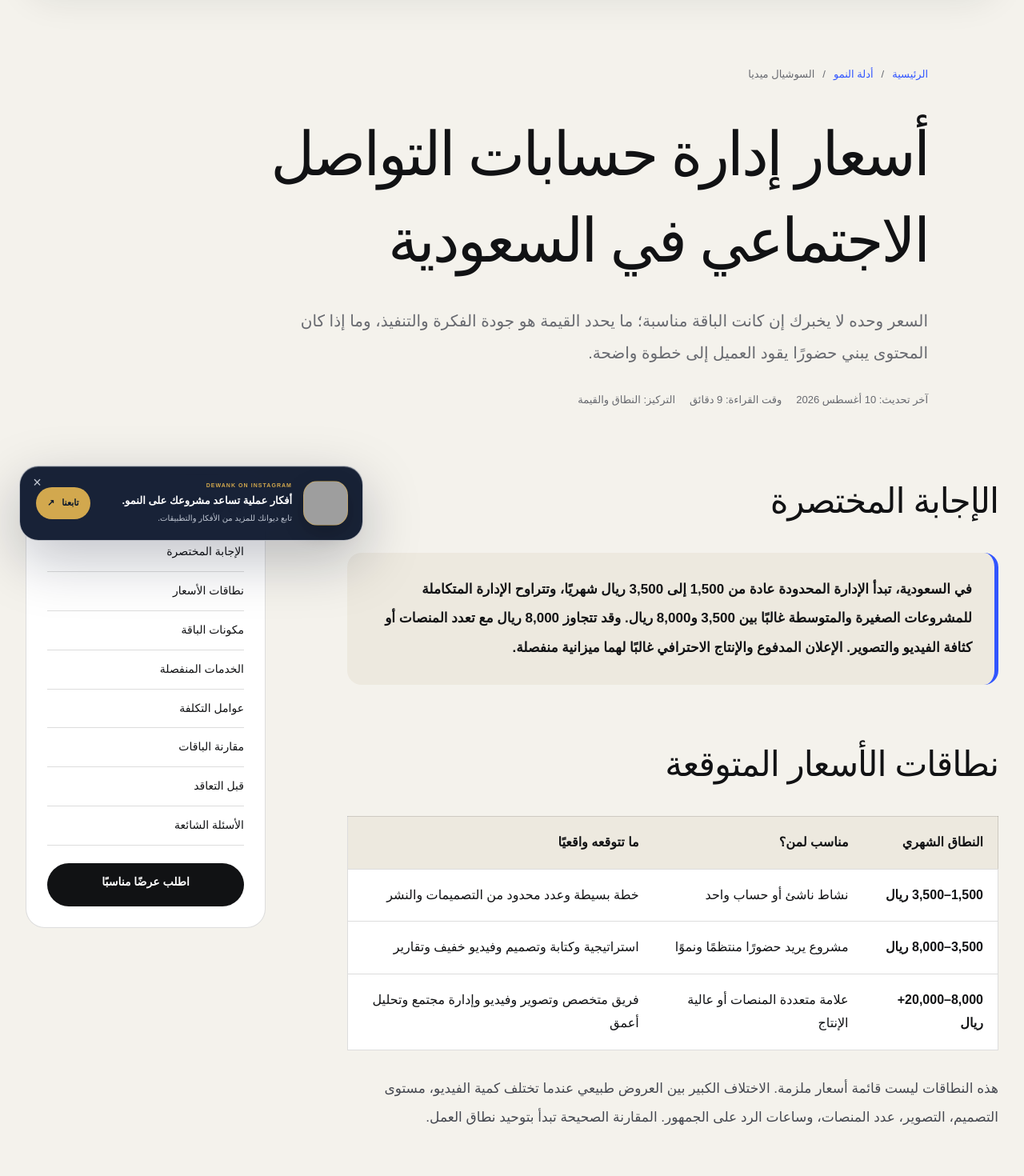
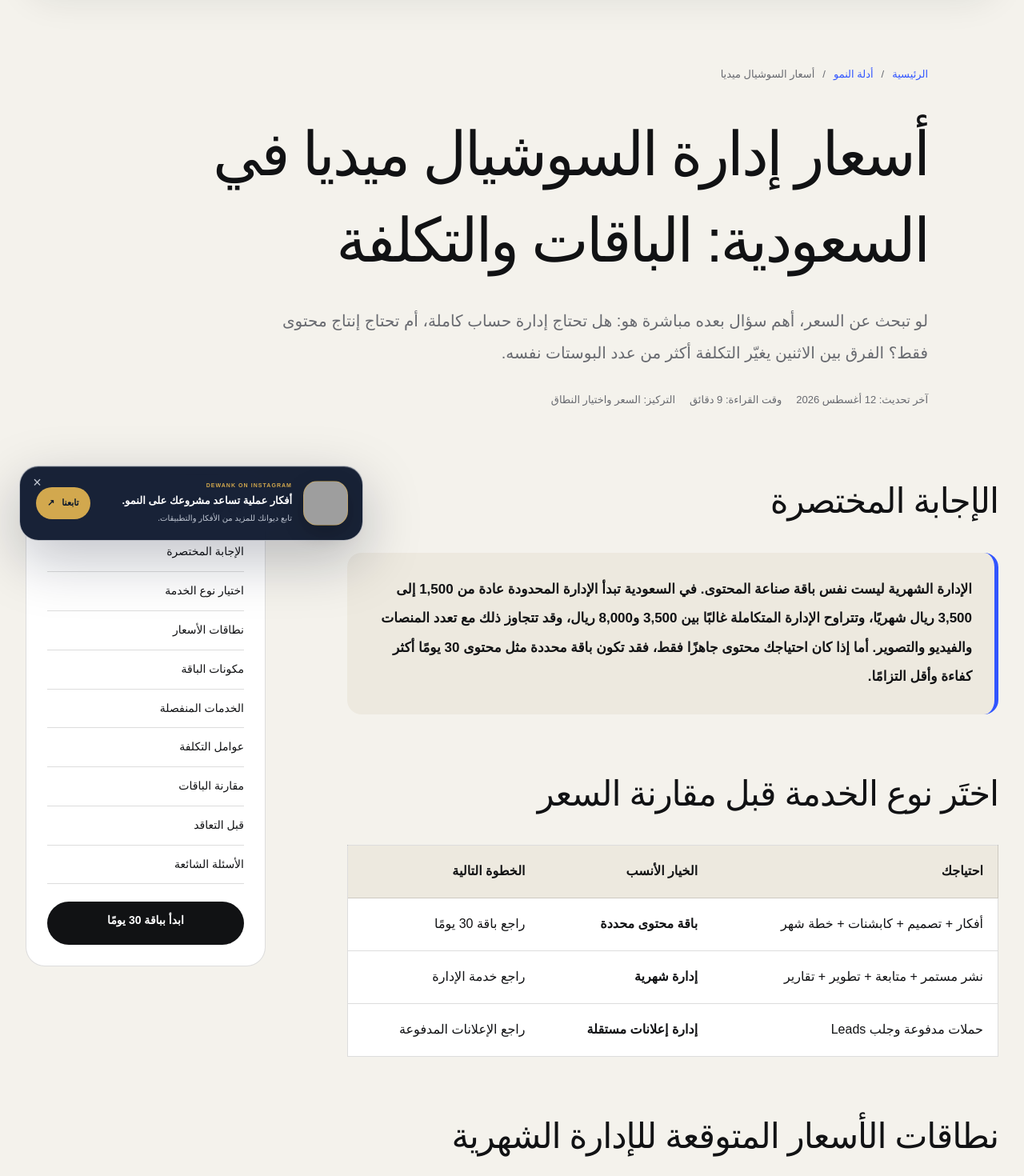
Before and after one commit to mohammedrashad2011-ui/Dewank-2026-website, a Next.js app: page /guides/social-media-management-cost-saudi-arabia in a window 1280 px wide. Shown: the part 100-1570 px from the top of the page at 80% size. Built offline with nearby package versions, Linux system fonts and the light colour scheme; grey boxes are pictures that could not be loaded; a web font is replaced by a local one.

Commit message:
Turn social media pricing guide into commercial bridge

```diff
--- a/app/guides/social-media-management-cost-saudi-arabia/page.tsx
+++ b/app/guides/social-media-management-cost-saudi-arabia/page.tsx
@@ -4,35 +4,36 @@ import { Footer, Header } from "../../components/site-shell";
 import { createMetadata, organizationId, siteUrl } from "../../lib/seo";
 import "../guides.css";
 
-const title = "أسعار إدارة حسابات التواصل الاجتماعي في السعودية";
-const description = "دليل عملي لفهم أسعار إدارة حسابات التواصل الاجتماعي في السعودية، وما الذي تشمل عليه الباقات، وعوامل التكلفة، والفرق بين الإدارة وصناعة المحتوى والإعلانات.";
+const title = "أسعار إدارة السوشيال ميديا في السعودية: الباقات والتكلفة";
+const description = "دليل أسعار إدارة السوشيال ميديا في السعودية: نطاقات التكلفة، الفرق بين الإدارة الشهرية وباقات المحتوى، وما الذي يدخل في السعر قبل التعاقد.";
 
 export const metadata: Metadata = createMetadata({
   title: `${title} | دليل ديوانك`,
   description,
   path: "/guides/social-media-management-cost-saudi-arabia",
-  keywords: ["أسعار إدارة حسابات التواصل الاجتماعي في السعودية", "باقات إدارة السوشيال ميديا", "تكلفة إدارة انستقرام", "شركة إدارة حسابات التواصل الاجتماعي", "أسعار صناعة المحتوى في السعودية"],
+  keywords: ["أسعار إدارة السوشيال ميديا", "أسعار إدارة حسابات التواصل الاجتماعي في السعودية", "باقات إدارة السوشيال ميديا", "تكلفة إدارة انستقرام", "أسعار صناعة المحتوى في السعودية", "سعر إدارة حسابات التواصل الاجتماعي"],
 });
 
 const faqs = [
-  { question: "كم سعر إدارة حسابات التواصل الاجتماعي شهريًا؟", answer: "تبدأ الخدمات المحدودة غالبًا من 1,500 إلى 3,500 ريال شهريًا، بينما تتراوح الإدارة المتكاملة للمشروعات الصغيرة والمتوسطة غالبًا بين 3,500 و8,000 ريال، وقد تتجاوز 8,000 ريال عند تعدد المنصات أو زيادة إنتاج الفيديو والتصوير. هذه نطاقات إرشادية وتتغير حسب نطاق التنفيذ." },
-  { question: "هل تصوير المنتجات والفيديو ضمن الباقة؟", answer: "ليس دائمًا. التصميم والكتابة قد يكونان ضمن الإدارة الشهرية، لكن جلسات التصوير والموديل والموقع والمونتاج المتقدم غالبًا تسعّر كبند مستقل. يجب أن يذكر العرض عدد القطع ونوعها بوضوح." },
-  { question: "هل إدارة الإعلانات ضمن إدارة الحسابات؟", answer: "غالبًا تكون خدمة منفصلة، كما أن ميزانية الإعلان المدفوعة إلى Meta أو TikTok لا تدخل ضمن أتعاب الإدارة. الجمع بينهما ممكن، لكن يجب فصل الأتعاب والإنفاق والنتائج المطلوبة." },
-  { question: "هل زيادة عدد المنشورات تعني باقة أفضل؟", answer: "لا. الباقة الأفضل هي التي تربط المحتوى بهدف تجاري واضح وتحافظ على الجودة والاستمرارية. نشر عدد كبير من القطع المتشابهة قد يرفع التكلفة من دون تحسين الثقة أو الطلبات." },
+  { question: "كم سعر إدارة حسابات التواصل الاجتماعي شهريًا؟", answer: "تبدأ الخدمات المحدودة غالبًا من 1,500 إلى 3,500 ريال شهريًا، بينما تتراوح الإدارة المتكاملة للمشروعات الصغيرة والمتوسطة غالبًا بين 3,500 و8,000 ريال، وقد تتجاوز 8,000 ريال عند تعدد المنصات أو زيادة إنتاج الفيديو والتصوير. هذه نطاقات إرشادية وليست قائمة أسعار ديوانك." },
+  { question: "هل توجد باقة أرخص إذا كنت أحتاج المحتوى فقط؟", answer: "نعم. إذا كنت لا تحتاج إدارة رسائل أو نشرًا يوميًا أو إدارة مجتمع، فقد تكون باقة محتوى محددة لمدة 30 يومًا أنسب وأوضح من التعاقد على إدارة شهرية كاملة." },
+  { question: "هل تصوير المنتجات والفيديو ضمن الباقة؟", answer: "ليس دائمًا. التصميم والكتابة قد يكونان ضمن الإدارة الشهرية، لكن جلسات التصوير والموديل والموقع والمونتاج المتقدم غالبًا تسعّر كبند مستقل." },
+  { question: "هل إدارة الإعلانات ضمن إدارة الحسابات؟", answer: "غالبًا تكون خدمة منفصلة، كما أن ميزانية الإعلان المدفوعة إلى Meta أو TikTok لا تدخل ضمن أتعاب إدارة السوشيال ميديا." },
+  { question: "هل زيادة عدد المنشورات تعني باقة أفضل؟", answer: "لا. الباقة الأفضل هي التي تربط المحتوى بهدف تجاري واضح وتحافظ على الجودة والاستمرارية، لا التي تكدّس أكبر عدد من القطع." },
 ];
 
 const scope = [
   ["الاستراتيجية وخطة المحتوى", "تحديد الجمهور، الرسائل، محاور المحتوى، المنصات المناسبة وجدول النشر."],
   ["الكتابة والتصميم", "عدد محدد من المنشورات والقصص والفيديوهات مع مستوى الإنتاج وجولات المراجعة."],
   ["النشر وإدارة الحساب", "الجدولة، تحسين النصوص والوسوم والملف، ومتابعة التنفيذ وفق التقويم."],
-  ["التفاعل وخدمة المجتمع", "الردود والتعليقات وتحويل الاستفسارات؛ ويجب تحديد ساعات العمل وحدود المسؤولية."],
+  ["التفاعل وخدمة المجتمع", "الردود والتعليقات وتحويل الاستفسارات، مع تحديد ساعات العمل وحدود المسؤولية."],
   ["التقارير والتحسين", "قياس الوصول والتفاعل والزيارات والاستفسارات وما يمكن ربطه بالمبيعات، ثم تعديل الخطة."],
 ];
 
 export default function SocialMediaManagementCostGuide() {
   const url = `${siteUrl}/guides/social-media-management-cost-saudi-arabia`;
   const schema = { "@context": "https://schema.org", "@graph": [
-    { "@type": "Article", "@id": `${url}#article`, headline: title, description, inLanguage: "ar", datePublished: "2026-08-03", dateModified: "2026-08-10", mainEntityOfPage: url, author: { "@id": organizationId }, publisher: { "@id": organizationId }, about: ["إدارة حسابات التواصل الاجتماعي", "أسعار السوشيال ميديا في السعودية", "صناعة المحتوى"] },
+    { "@type": "Article", "@id": `${url}#article`, headline: title, description, inLanguage: "ar", datePublished: "2026-08-03", dateModified: "2026-08-12", mainEntityOfPage: url, author: { "@id": organizationId }, publisher: { "@id": organizationId }, about: ["إدارة السوشيال ميديا", "أسعار إدارة حسابات التواصل الاجتماعي", "باقات السوشيال ميديا", "صناعة المحتوى"] },
     { "@type": "FAQPage", "@id": `${url}#faq`, mainEntity: faqs.map((faq) => ({ "@type": "Question", name: faq.question, acceptedAnswer: { "@type": "Answer", text: faq.answer } })) },
     { "@type": "BreadcrumbList", itemListElement: [{ "@type": "ListItem", position: 1, name: "الرئيسية", item: siteUrl }, { "@type": "ListItem", position: 2, name: "أدلة النمو", item: `${siteUrl}/guides` }, { "@type": "ListItem", position: 3, name: title, item: url }] },
   ] };
@@ -41,24 +42,34 @@ export default function SocialMediaManagementCostGuide() {
     <Header /><script type="application/ld+json" dangerouslySetInnerHTML={{ __html: JSON.stringify(schema) }} />
     <article>
       <header className="article-hero shell">
-        <nav className="article-breadcrumbs" aria-label="مسار الصفحة"><Link href="/">الرئيسية</Link><span>/</span><Link href="/guides">أدلة النمو</Link><span>/</span><span>السوشيال ميديا</span></nav>
+        <nav className="article-breadcrumbs" aria-label="مسار الصفحة"><Link href="/">الرئيسية</Link><span>/</span><Link href="/guides">أدلة النمو</Link><span>/</span><span>أسعار السوشيال ميديا</span></nav>
         <h1>{title}</h1>
-        <p>السعر وحده لا يخبرك إن كانت الباقة مناسبة؛ ما يحدد القيمة هو جودة الفكرة والتنفيذ، وما إذا كان المحتوى يبني حضورًا يقود العميل إلى خطوة واضحة.</p>
-        <div className="article-meta"><span>آخر تحديث: 10 أغسطس 2026</span><span>وقت القراءة: 9 دقائق</span><span>التركيز: النطاق والقيمة</span></div>
+        <p>لو تبحث عن السعر، أهم سؤال بعده مباشرة هو: هل تحتاج إدارة حساب كاملة، أم تحتاج إنتاج محتوى فقط؟ الفرق بين الاثنين يغيّر التكلفة أكثر من عدد البوستات نفسه.</p>
+        <div className="article-meta"><span>آخر تحديث: 12 أغسطس 2026</span><span>وقت القراءة: 9 دقائق</span><span>التركيز: السعر واختيار النطاق</span></div>
       </header>
       <div className="article-layout shell">
         <div className="article-body">
           <h2 id="short-answer">الإجابة المختصرة</h2>
-          <div className="article-answer"><p>في السعودية، تبدأ الإدارة المحدودة عادة من 1,500 إلى 3,500 ريال شهريًا، وتتراوح الإدارة المتكاملة للمشروعات الصغيرة والمتوسطة غالبًا بين 3,500 و8,000 ريال. وقد تتجاوز 8,000 ريال مع تعدد المنصات أو كثافة الفيديو والتصوير. الإعلان المدفوع والإنتاج الاحترافي غالبًا لهما ميزانية منفصلة.</p></div>
-          <h2 id="ranges">نطاقات الأسعار المتوقعة</h2>
+          <div className="article-answer"><p><strong>الإدارة الشهرية ليست نفس باقة صناعة المحتوى.</strong> في السعودية تبدأ الإدارة المحدودة عادة من 1,500 إلى 3,500 ريال شهريًا، وتتراوح الإدارة المتكاملة غالبًا بين 3,500 و8,000 ريال، وقد تتجاوز ذلك مع تعدد المنصات والفيديو والتصوير. أما إذا كان احتياجك محتوى جاهزًا فقط، فقد تكون باقة محددة مثل <Link href="/offers/30-day-content-package">محتوى 30 يومًا</Link> أكثر كفاءة وأقل التزامًا.</p></div>
+
+          <h2 id="choose">اختَر نوع الخدمة قبل مقارنة السعر</h2>
+          <div className="article-table"><table><thead><tr><th>احتياجك</th><th>الخيار الأنسب</th><th>الخطوة التالية</th></tr></thead><tbody>
+            <tr><td>أفكار + تصميم + كابشنات + خطة شهر</td><td><strong>باقة محتوى محددة</strong></td><td><Link href="/offers/30-day-content-package">راجع باقة 30 يومًا</Link></td></tr>
+            <tr><td>نشر مستمر + متابعة + تطوير + تقارير</td><td><strong>إدارة شهرية</strong></td><td><Link href="/services/social-media-content">راجع خدمة الإدارة</Link></td></tr>
+            <tr><td>حملات مدفوعة وجلب Leads</td><td><strong>إدارة إعلانات مستقلة</strong></td><td><Link href="/paid-ads">راجع الإعلانات المدفوعة</Link></td></tr>
+          </tbody></table></div>
+
+          <h2 id="ranges">نطاقات الأسعار المتوقعة للإدارة الشهرية</h2>
           <div className="article-table"><table><thead><tr><th>النطاق الشهري</th><th>مناسب لمن؟</th><th>ما تتوقعه واقعيًا</th></tr></thead><tbody>
             <tr><td><strong>1,500–3,500 ريال</strong></td><td>نشاط ناشئ أو حساب واحد</td><td>خطة بسيطة وعدد محدود من التصميمات والنشر</td></tr>
             <tr><td><strong>3,500–8,000 ريال</strong></td><td>مشروع يريد حضورًا منتظمًا ونموًا</td><td>استراتيجية وكتابة وتصميم وفيديو خفيف وتقارير</td></tr>
             <tr><td><strong>8,000–20,000+ ريال</strong></td><td>علامة متعددة المنصات أو عالية الإنتاج</td><td>فريق متخصص وتصوير وفيديو وإدارة مجتمع وتحليل أعمق</td></tr>
           </tbody></table></div>
-          <p>هذه النطاقات ليست قائمة أسعار ملزمة. الاختلاف الكبير بين العروض طبيعي عندما تختلف كمية الفيديو، مستوى التصميم، التصوير، عدد المنصات، وساعات الرد على الجمهور. المقارنة الصحيحة تبدأ بتوحيد نطاق العمل.</p>
-          <h2 id="included">ما الذي يجب أن تتضمنه الباقة؟</h2>
+          <p>هذه نطاقات سوقية إرشادية وليست تسعيرة ثابتة من ديوانك. المقارنة الصحيحة تبدأ بتوحيد نطاق العمل أولًا.</p>
+
+          <h2 id="included">ما الذي يجب أن تتضمنه باقة الإدارة؟</h2>
           {scope.map(([heading, body]) => <section key={heading}><h3>{heading}</h3><p>{body}</p></section>)}
+
           <h2 id="separate">خدمات لا تفترض أنها مشمولة</h2>
           <ul>
             <li><strong>التصوير الاحترافي:</strong> الموقع والمعدات والموديل وتنسيق المنتجات والمونتاج المتقدم.</li>
@@ -66,17 +77,21 @@ export default function SocialMediaManagementCostGuide() {
             <li><strong>خدمة العملاء الكاملة:</strong> الرد على الرسائل طوال اليوم، معالجة الشكاوى، وإغلاق المبيعات.</li>
             <li><strong>المؤثرون والمسابقات:</strong> أتعاب التعاون والجوائز والشحن وإدارة الاتفاقات.</li>
           </ul>
+
           <h2 id="drivers">ما الذي يرفع تكلفة إدارة الحساب؟</h2>
           <p>عدد المنصات، كمية الفيديو، الحاجة إلى تصوير، سرعة النشر، عدد اللغات، حجم التفاعل، جولات المراجعة، ومدى اعتماد العمل على فريق متخصص. المنصة الثانية لا تعني نسخ المحتوى نفسه؛ لكل منصة صيغة وسلوك جمهور مختلفان.</p>
+
           <h2 id="compare">كيف تقارن بين الباقات؟</h2>
-          <p>قارن الهدف والاستراتيجية ونوع المخرجات لا العدد فقط. اطلب نموذج تقويم محتوى، وحدد من يكتب ويصمم وينشر ويرد، وما الذي ستملكه عند انتهاء العقد. ولرؤية الصورة الأوسع، راجع دليل <Link href="/guides/digital-marketing-cost-saudi-arabia">أسعار التسويق الرقمي في السعودية</Link>.</p>
+          <p>قارن الهدف والاستراتيجية ونوع المخرجات لا العدد فقط. اسأل بوضوح: من يكتب؟ من يصمم؟ من ينشر؟ من يرد؟ هل توجد تقارير؟ وهل التصوير والإعلانات داخل السعر أم خارجه؟ وإذا كان احتياجك الأساسي هو المحتوى فقط، لا تدفع تلقائيًا مقابل إدارة شهرية كاملة.</p>
+
           <h2 id="decision">متى تكون الإدارة الشهرية استثمارًا سيئًا؟</h2>
-          <p>عندما لا يوجد عرض واضح أو طريقة سهلة للطلب أو قدرة على متابعة العملاء. المحتوى لا يعوض ضعف المنتج أو تأخر الرد. قبل زيادة عدد المنشورات، أصلح الرسالة ومسار التحويل وحدد كيف ستقيس الاستفسارات والطلبات.</p>
-          <p><strong>مهم:</strong> النطاقات أعلاه تتحدث عن إدارة شهرية قد تشمل التخطيط والنشر والمتابعة، وليست نفس نطاق باقات المحتوى الجاهزة. لفهم الخدمة الكاملة راجع <Link href="/services/social-media-content">إدارة السوشيال ميديا وصناعة المحتوى</Link>. وإذا كنت تريد شهر محتوى محدد المخرجات كبداية، راجع <Link href="/offers/30-day-content-package">باقة محتوى 30 يومًا</Link>.</p>
+          <p>عندما لا يوجد عرض واضح أو طريقة سهلة للطلب أو قدرة على متابعة العملاء، أو عندما تكون حاجتك الفعلية مجرد تجهيز محتوى الشهر. وقتها قد يكون البدء بنطاق أصغر أكثر عقلانية.</p>
+          <p><strong>لو تريد التنفيذ:</strong> راجع <Link href="/services/social-media-content">خدمة إدارة السوشيال ميديا وصناعة المحتوى</Link> للإدارة الأوسع، أو <Link href="/offers/30-day-content-package">باقة محتوى 30 يومًا</Link> إذا كنت تريد بداية محددة المخرجات ومنخفضة الالتزام.</p>
+
           <section className="article-faq" id="faq"><h2>أسئلة شائعة</h2>{faqs.map((faq) => <details key={faq.question}><summary>{faq.question}</summary><p>{faq.answer}</p></details>)}</section>
-          <section className="article-cta"><h2>تريد محتوى يبني حضورًا ويخدم هدفًا؟</h2><p>نحدد ما يحتاجه حسابك فعلًا، ثم نبني خطة واضحة في المحتوى والتصميم والنشر والقياس من دون حشو الباقة بمخرجات لا تخدمك.</p><Link className="button primary" href="/services/social-media-content">استعرض خدمة السوشيال ميديا <span>←</span></Link></section>
+          <section className="article-cta"><h2>مش متأكد تحتاج إدارة كاملة ولا محتوى فقط؟</h2><p>ابدأ بتحديد المشكلة: هل تحتاج من ينتج المحتوى، أم من يدير الحساب يوميًا، أم من يدير الإعلانات؟ لما نفصل النطاق، يصبح السعر والقرار أوضح.</p><Link className="button primary" href="/services/social-media-content">قارن خيارات السوشيال ميديا <span>←</span></Link></section>
         </div>
-        <aside className="article-side" aria-label="محتويات الدليل"><b>في هذا الدليل</b><a href="#short-answer">الإجابة المختصرة</a><a href="#ranges">نطاقات الأسعار</a><a href="#included">مكونات الباقة</a><a href="#separate">الخدمات المنفصلة</a><a href="#drivers">عوامل التكلفة</a><a href="#compare">مقارنة الباقات</a><a href="#decision">قبل التعاقد</a><a href="#faq">الأسئلة الشائعة</a><Link className="button primary" href="/contact">اطلب عرضًا مناسبًا</Link></aside>
+        <aside className="article-side" aria-label="محتويات الدليل"><b>في هذا الدليل</b><a href="#short-answer">الإجابة المختصرة</a><a href="#choose">اختيار نوع الخدمة</a><a href="#ranges">نطاقات الأسعار</a><a href="#included">مكونات الباقة</a><a href="#separate">الخدمات المنفصلة</a><a href="#drivers">عوامل التكلفة</a><a href="#compare">مقارنة الباقات</a><a href="#decision">قبل التعاقد</a><a href="#faq">الأسئلة الشائعة</a><Link className="button primary" href="/offers/30-day-content-package">ابدأ بباقة 30 يومًا</Link></aside>
       </div>
     </article><Footer />
   </main>;
```
